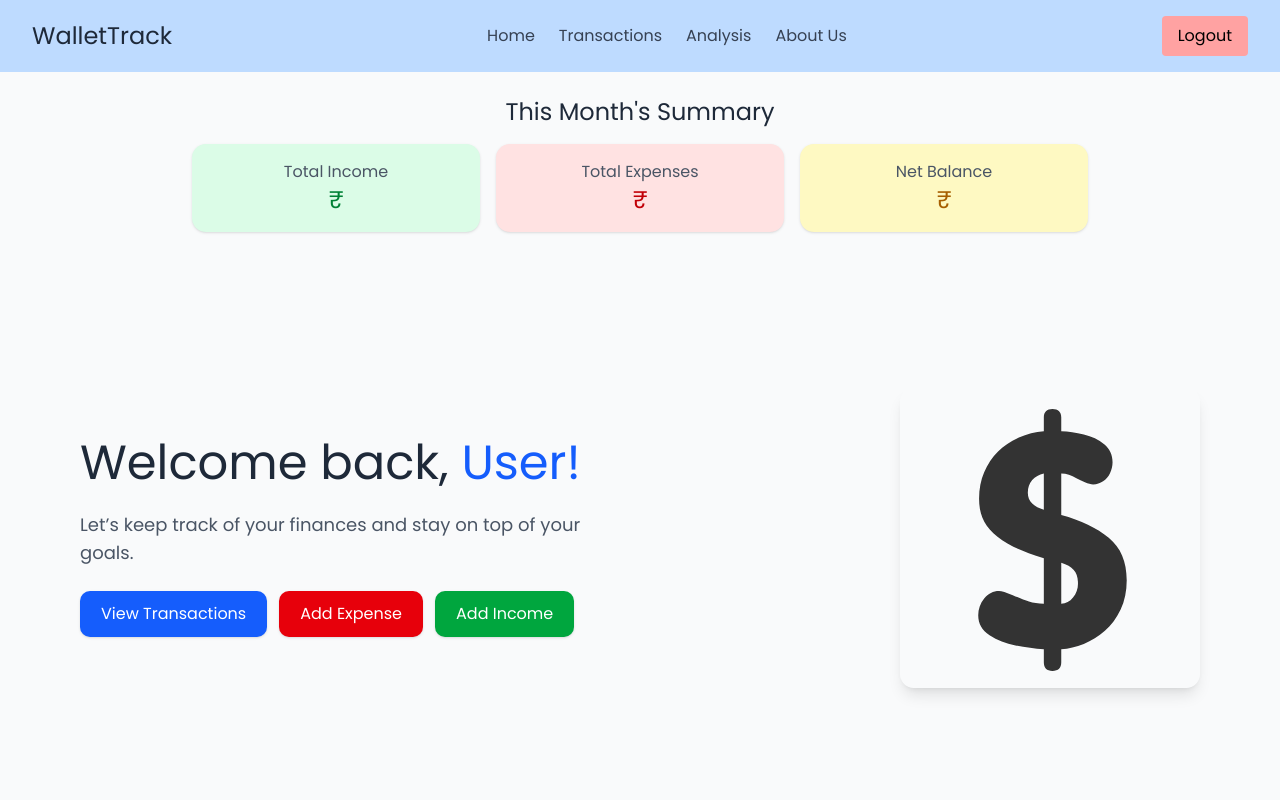
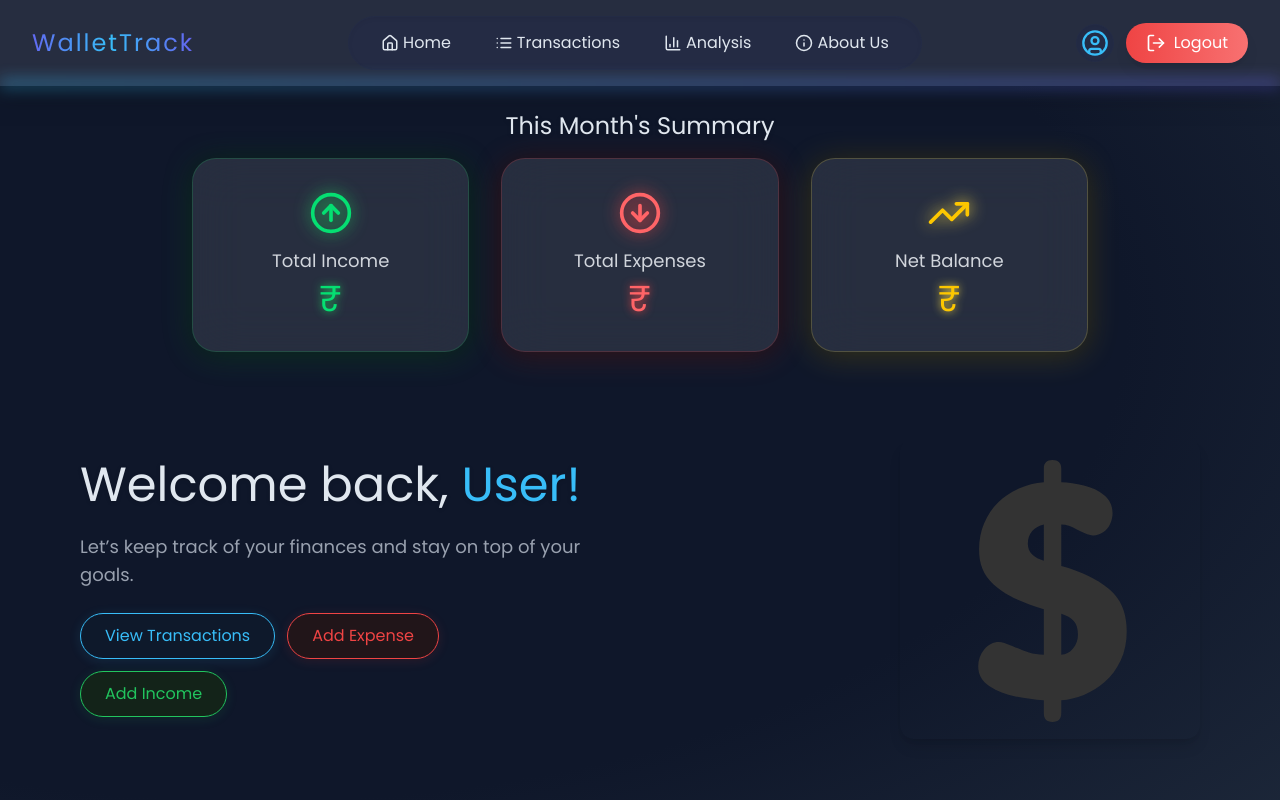
Before and after one commit to karanagg166/Wallet-Track, a Next.js app: page /dashboard in a window 1280 px wide. Built offline with nearby package versions, Linux system fonts and the light colour scheme; no server answers; a web font is replaced by a local one.

Commit message:
dashboard design improved

```diff
--- a/app/dashboard/page.tsx
+++ b/app/dashboard/page.tsx
@@ -1,7 +1,9 @@
 "use client";
 
-import { useEffect, useState } from "react";
+import React, { useEffect, useState, useRef } from "react";
 import { useRouter } from "next/navigation";
+import { motion, AnimatePresence } from "framer-motion";
+import { TrendingUp, ArrowDownCircle, ArrowUpCircle } from "lucide-react";
 
 type SummaryData = {
   totalIncome: number;
@@ -9,12 +11,57 @@ type SummaryData = {
   netBalance: number;
 };
 
+function useCardTilt() {
+  const ref = useRef(null);
+  function handleMouseMove(e) {
+    const card = ref.current;
+    if (!card) return;
+    const rect = card.getBoundingClientRect();
+    const x = e.clientX - rect.left;
+    const y = e.clientY - rect.top;
+    const centerX = rect.width / 2;
+    const centerY = rect.height / 2;
+    const rotateX = ((y - centerY) / centerY) * 6;
+    const rotateY = ((x - centerX) / centerX) * 6;
+    card.style.transform = `rotateX(${-rotateX}deg) rotateY(${rotateY}deg) scale(1.04)`;
+  }
+  function handleMouseLeave() {
+    const card = ref.current;
+    if (!card) return;
+    card.style.transform = "rotateX(0deg) rotateY(0deg) scale(1)";
+  }
+  return { ref, handleMouseMove, handleMouseLeave };
+}
+
 export default function Home() {
   const router = useRouter();
 
   const [userName, setUserName] = useState("User");
   const [summary, setSummary] = useState<SummaryData | null>(null);
   const [loading, setLoading] = useState(true);
+
+  // Card tilt refs
+  const incomeRef = useRef(null);
+  const expenseRef = useRef(null);
+  const balanceRef = useRef(null);
+
+  function handleCardMouseMove(ref, e) {
+    const card = ref.current;
+    if (!card) return;
+    const rect = card.getBoundingClientRect();
+    const x = e.clientX - rect.left;
+    const y = e.clientY - rect.top;
+    const centerX = rect.width / 2;
+    const centerY = rect.height / 2;
+    const rotateX = ((y - centerY) / centerY) * 6;
+    const rotateY = ((x - centerX) / centerX) * 6;
+    card.style.transform = `rotateX(${-rotateX}deg) rotateY(${rotateY}deg) scale(1.04)`;
+  }
+  function handleCardMouseLeave(ref) {
+    const card = ref.current;
+    if (!card) return;
+    card.style.transform = "rotateX(0deg) rotateY(0deg) scale(1)";
+  }
 
   // Fetch summary data
   useEffect(() => {
@@ -80,100 +127,206 @@ export default function Home() {
     fetchData();
   }, []);
 
+  const cardConfigs = [
+    {
+      key: 'income',
+      icon: ArrowUpCircle,
+      iconClass: 'text-green-400 drop-shadow-lg',
+      iconStyle: { filter: 'drop-shadow(0 0 8px #22c55e)' },
+      label: 'Total Income',
+      value: summary?.totalIncome,
+      valueClass: 'text-green-400',
+      valueStyle: { textShadow: '0 0 8px #22c55e' },
+      boxShadow: '0 4px 32px #22c55e33, 0 2px 24px #000a',
+      border: '1.5px solid #22c55e33',
+      hoverBoxShadow: '0 0 0 2px #22c55e, 0 2px 24px #000a',
+      ref: incomeRef,
+    },
+    {
+      key: 'expense',
+      icon: ArrowDownCircle,
+      iconClass: 'text-red-400 drop-shadow-lg',
+      iconStyle: { filter: 'drop-shadow(0 0 8px #ef4444)' },
+      label: 'Total Expenses',
+      value: summary?.totalExpense,
+      valueClass: 'text-red-400',
+      valueStyle: { textShadow: '0 0 8px #ef4444' },
+      boxShadow: '0 4px 32px #ef444433, 0 2px 24px #000a',
+      border: '1.5px solid #ef444433',
+      hoverBoxShadow: '0 0 0 2px #ef4444, 0 2px 24px #000a',
+      ref: expenseRef,
+    },
+    {
+      key: 'balance',
+      icon: TrendingUp,
+      iconClass: summary?.netBalance >= 0 ? 'text-blue-400 drop-shadow-lg' : 'text-yellow-400 drop-shadow-lg',
+      iconStyle: { filter: summary?.netBalance >= 0 ? 'drop-shadow(0 0 8px #38bdf8)' : 'drop-shadow(0 0 8px #fde047)' },
+      label: 'Net Balance',
+      value: summary?.netBalance?.toFixed(2),
+      valueClass: summary?.netBalance >= 0 ? 'text-blue-400' : 'text-yellow-400',
+      valueStyle: { textShadow: summary?.netBalance >= 0 ? '0 0 8px #38bdf8' : '0 0 8px #fde047' },
+      boxShadow: summary?.netBalance >= 0 ? '0 4px 32px #38bdf833, 0 2px 24px #000a' : '0 4px 32px #fde04733, 0 2px 24px #000a',
+      border: summary?.netBalance >= 0 ? '1.5px solid #38bdf833' : '1.5px solid #fde04733',
+      hoverBoxShadow: summary?.netBalance >= 0 ? '0 0 0 2px #38bdf8, 0 2px 24px #000a' : '0 0 0 2px #fde047, 0 2px 24px #000a',
+      ref: balanceRef,
+    },
+  ];
+
   return (
-    <main className="min-h-screen flex flex-col">
+    <main className="min-h-screen flex flex-col" style={{ background: 'radial-gradient(ellipse at 20% 30%, #0f172a 60%, #1e293b 100%)', position: 'relative' }}>
       {/* Summary Section */}
       <section className="px-6 py-6 md:px-20">
-        <h2 className="text-2xl font-bold text-gray-800 mb-4 text-center">
+        <motion.h2
+          initial={{ opacity: 0, y: -20 }}
+          animate={{ opacity: 1, y: 0 }}
+          transition={{ duration: 0.5, delay: 0.1 }}
+          className="text-2xl font-bold text-[#e0e7ef] mb-4 text-center drop-shadow"
+        >
           This Month&apos;s Summary
-        </h2>
+        </motion.h2>
 
         {loading ? (
-          <p className="text-gray-500 text-center">Loading summary...</p>
+          <p className="text-gray-400 text-center">Loading summary...</p>
         ) : (
-          <div className="grid grid-cols-1 md:grid-cols-3 gap-4 max-w-4xl mx-auto">
-            {/* Total Income */}
-            <div className="bg-green-100 rounded-xl p-4 text-center shadow">
-              <p className="text-gray-600">Total Income</p>
-              <p className="text-2xl font-bold text-green-700">
-                ₹{summary?.totalIncome}
-              </p>
-            </div>
-
-            {/* Total Expenses */}
-            <div className="bg-red-100 rounded-xl p-4 text-center shadow">
-              <p className="text-gray-600">Total Expenses</p>
-              <p className="text-2xl font-bold text-red-700">
-                ₹{summary?.totalExpense}
-              </p>
-            </div>
-
-            {/* Net Balance */}
-            <div
-              className={`rounded-xl p-4 text-center shadow ${
-                summary?.netBalance >= 0 ? "bg-blue-100" : "bg-yellow-100"
-              }`}
+          <AnimatePresence>
+            <motion.div
+              className="grid grid-cols-1 md:grid-cols-3 gap-8 max-w-4xl mx-auto"
+              initial="hidden"
+              animate="visible"
+              variants={{
+                visible: { transition: { staggerChildren: 0.18 } },
+                hidden: {},
+              }}
             >
-              <p className="text-gray-600">Net Balance</p>
-              <p
-                className={`text-2xl font-bold ${
-                  summary?.netBalance >= 0
-                    ? "text-blue-700"
-                    : "text-yellow-700"
-                }`}
-              >
-                ₹{summary?.netBalance.toFixed(2)}
-              </p>
-            </div>
-          </div>
+              {cardConfigs.map((card, idx) => {
+                const Icon = card.icon;
+                return (
+                  <motion.div
+                    key={card.key}
+                    ref={card.ref}
+                    variants={{
+                      hidden: { opacity: 0, y: 40 },
+                      visible: { opacity: 1, y: 0 },
+                    }}
+                    whileHover={{
+                      boxShadow: card.hoverBoxShadow,
+                    }}
+                    onMouseMove={e => handleCardMouseMove(card.ref, e)}
+                    onMouseLeave={() => handleCardMouseLeave(card.ref)}
+                    className="rounded-3xl p-8 text-center shadow-xl backdrop-blur-xl bg-white/10 relative overflow-hidden transition-all duration-200"
+                    style={{ boxShadow: card.boxShadow, border: card.border }}
+                  >
+                    <motion.div
+                      whileHover={{ scale: 1.13 }}
+                      transition={{ type: "spring", stiffness: 300 }}
+                      className="flex justify-center mb-3"
+                    >
+                      <Icon size={44} className={card.iconClass} style={card.iconStyle} />
+                    </motion.div>
+                    <p className="text-gray-300 text-lg">{card.label}</p>
+                    <p className={`text-4xl font-extrabold mt-1 tracking-wide ${card.valueClass}`} style={card.valueStyle}>
+                      ₹{card.value}
+                    </p>
+                  </motion.div>
+                );
+              })}
+            </motion.div>
+          </AnimatePresence>
         )}
       </section>
 
       {/* Welcome Section */}
-      <section className="flex flex-col-reverse md:flex-row items-center justify-between flex-1 px-6 py-3 md:px-20">
+      <motion.section
+        initial={{ opacity: 0, y: 40 }}
+        animate={{ opacity: 1, y: 0 }}
+        transition={{ duration: 0.6, delay: 0.2 }}
+        className="flex flex-col-reverse md:flex-row items-center justify-between flex-1 px-6 py-3 md:px-20"
+      >
         {/* Text Content */}
         <div className="flex flex-col gap-6 max-w-lg">
-          <h1 className="text-4xl md:text-5xl font-bold text-gray-800">
-            Welcome back, <span className="text-blue-600">{userName}!</span>
+          <h1 className="text-4xl md:text-5xl font-bold text-[#e0e7ef] drop-shadow">
+            Welcome back, <span className="text-[#38bdf8]">{userName}!</span>
           </h1>
-          <p className="text-gray-600 text-lg">
+          <p className="text-gray-400 text-lg">
             Let’s keep track of your finances and stay on top of your goals.
           </p>
 
           <div className="flex gap-3 flex-wrap">
-            <button
+            <motion.button
+              whileHover={{ scale: 1.09, boxShadow: "0 0 24px #38bdf8, 0 0 8px #fff2" }}
+              whileTap={{ scale: 0.97 }}
               onClick={() => router.push("/dashboard/transactions")}
-              className="bg-blue-600 text-white px-5 py-2.5 rounded-lg hover:bg-blue-700 transition shadow"
+              className="bg-[#101c2fbb] border border-[#38bdf8] text-[#38bdf8] px-6 py-2.5 rounded-full font-bold transition shadow drop-shadow backdrop-blur-lg relative overflow-hidden"
+              style={{ boxShadow: "0 2px 12px #38bdf822" }}
             >
-              View Transactions
-            </button>
-            <button
+              <span className="relative z-10">View Transactions</span>
+              {/* Button shimmer */}
+              <motion.div
+                className="absolute left-0 top-0 w-full h-full pointer-events-none"
+                initial={{ opacity: 0 }}
+                whileHover={{ opacity: 0.18 }}
+                style={{
+                  background: "linear-gradient(120deg, transparent 60%, #38bdf844 100%)",
+                  filter: "blur(8px)",
+                }}
+              />
+            </motion.button>
+            <motion.button
+              whileHover={{ scale: 1.09, boxShadow: "0 0 24px #ef4444, 0 0 8px #fff2" }}
+              whileTap={{ scale: 0.97 }}
               onClick={() => router.push("/dashboard/expenses")}
-              className="bg-red-600 text-white px-5 py-2.5 rounded-lg hover:bg-red-700 transition shadow"
+              className="bg-[#2a1616bb] border border-[#ef4444] text-[#ef4444] px-6 py-2.5 rounded-full font-bold transition shadow drop-shadow backdrop-blur-lg relative overflow-hidden"
+              style={{ boxShadow: "0 2px 12px #ef444422" }}
             >
-              Add Expense
-            </button>
-            <button
+              <span className="relative z-10">Add Expense</span>
+              <motion.div
+                className="absolute left-0 top-0 w-full h-full pointer-events-none"
+                initial={{ opacity: 0 }}
+                whileHover={{ opacity: 0.18 }}
+                style={{
+                  background: "linear-gradient(120deg, transparent 60%, #ef444444 100%)",
+                  filter: "blur(8px)",
+                }}
+              />
+            </motion.button>
+            <motion.button
+              whileHover={{ scale: 1.09, boxShadow: "0 0 24px #22c55e, 0 0 8px #fff2" }}
+              whileTap={{ scale: 0.97 }}
               onClick={() => router.push("/dashboard/incomes")}
-              className="bg-green-600 text-white px-5 py-2.5 rounded-lg hover:bg-green-700 transition shadow"
+              className="bg-[#162a16bb] border border-[#22c55e] text-[#22c55e] px-6 py-2.5 rounded-full font-bold transition shadow drop-shadow backdrop-blur-lg relative overflow-hidden"
+              style={{ boxShadow: "0 2px 12px #22c55e22" }}
             >
-              Add Income
-            </button>
+              <span className="relative z-10">Add Income</span>
+              <motion.div
+                className="absolute left-0 top-0 w-full h-full pointer-events-none"
+                initial={{ opacity: 0 }}
+                whileHover={{ opacity: 0.18 }}
+                style={{
+                  background: "linear-gradient(120deg, transparent 60%, #22c55e44 100%)",
+                  filter: "blur(8px)",
+                }}
+              />
+            </motion.button>
           </div>
         </div>
 
         {/* Illustration */}
-        <div className="mb-8 md:mb-0">
+        <motion.div
+          initial={{ opacity: 0, scale: 0.95 }}
+          animate={{ opacity: 1, scale: 1 }}
+          transition={{ duration: 0.7, delay: 0.3 }}
+          className="mb-8 md:mb-0"
+        >
           <img
             src="/ftmoney.svg"
             alt="Finance Illustration"
             className="w-full max-w-md rounded-xl shadow-lg"
           />
-        </div>
-      </section>
+        </motion.div>
+      </motion.section>
 
       {/* Footer */}
-      <footer className="flex justify-center items-center py-4 bg-gray-50 border-t">
+      <footer className="flex justify-center items-center py-4 bg-transparent border-t border-[#222c37] mt-8">
         <p className="text-gray-500 text-sm">
           © {new Date().getFullYear()} WalletTrack. All rights reserved.
         </p>
--- a/components/Navbar.tsx
+++ b/components/Navbar.tsx
@@ -2,55 +2,108 @@
 
 import { useRouter } from "next/navigation";
 import { useLogout } from "@/app/utils/logout";
+import { Home, BarChart3, List, Info, LogOut, UserCircle } from "lucide-react";
+import { motion } from "framer-motion";
 const Navbar = () => {
   const router = useRouter();
 const logout = useLogout();
   return (
-    <div className="shadow px-8 py-4 flex justify-between items-center bg-blue-200">
-      {/* Logo Section */}
-      <div
+    <motion.nav
+      initial={{ y: -40, opacity: 0 }}
+      animate={{ y: 0, opacity: 1 }}
+      transition={{ duration: 0.5, ease: "easeOut" }}
+      className="px-8 py-4 flex justify-between items-center relative"
+      style={{
+        background: "rgba(20, 28, 48, 0.92)",
+        backdropFilter: "blur(16px)",
+        borderBottom: "none",
+        boxShadow: "0 4px 24px #0008",
+        zIndex: 20,
+      }}
+    >
+      {/* Neon bottom border glow */}
+      <motion.div
+        initial={{ opacity: 0 }}
+        animate={{ opacity: 1 }}
+        transition={{ duration: 1, delay: 0.5 }}
+        className="absolute left-0 right-0 bottom-0 h-1 pointer-events-none"
+        style={{
+          background: "linear-gradient(90deg, #38bdf8 0%, #6366f1 100%)",
+          filter: "blur(8px)",
+          opacity: 0.7,
+        }}
+      />
+      {/* Logo Section with shimmer */}
+      <motion.div
+        whileHover={{ scale: 1.1 }}
+        className="text-2xl font-extrabold cursor-pointer select-none tracking-wide relative"
+        style={{
+          letterSpacing: 2,
+          background: "linear-gradient(90deg, #38bdf8, #6366f1, #38bdf8)",
+          WebkitBackgroundClip: "text",
+          WebkitTextFillColor: "transparent",
+          animation: "shimmer 2.5s infinite linear",
+        }}
         onClick={() => router.push("/dashboard")}
-        className="text-2xl font-bold text-gray-800 cursor-pointer"
       >
         WalletTrack
+        <style>{`
+          @keyframes shimmer {
+            0% { background-position: -400px 0; }
+            100% { background-position: 400px 0; }
+          }
+          .shimmer {
+            background-size: 200% auto;
+          }
+        `}</style>
+      </motion.div>
+
+      {/* Navigation Links - pill container */}
+      <div className="flex space-x-3 bg-[#232b45cc] px-4 py-2 rounded-full shadow-inner border border-[#232b45]">
+        {[
+          { label: "Home", icon: <Home size={18} />, path: "/dashboard" },
+          { label: "Transactions", icon: <List size={18} />, path: "/dashboard/transactions" },
+          { label: "Analysis", icon: <BarChart3 size={18} />, path: "/dashboard/analysis" },
+          { label: "About Us", icon: <Info size={18} />, path: "/dashboard/aboutus" },
+        ].map((item, idx) => (
+          <motion.div
+            key={item.label}
+            whileHover={{
+              scale: 1.13,
+              color: "#38bdf8",
+              boxShadow: "0 0 12px #38bdf8, 0 0 32px #6366f1",
+              backgroundColor: "#1e293b",
+            }}
+            whileTap={{ scale: 0.97 }}
+            onClick={() => router.push(item.path)}
+            className="flex items-center gap-1 px-4 py-1.5 rounded-full font-semibold text-[#e0e7ef] hover:text-[#38bdf8] cursor-pointer transition select-none"
+            style={{ transition: "all 0.18s" }}
+          >
+            {item.icon} {item.label}
+          </motion.div>
+        ))}
       </div>
 
-      {/* Navigation Links */}
-      <div className="flex space-x-6">
-        <div
-          onClick={() => router.push("/dashboard")}
-          className="text-gray-700 hover:text-blue-600 font-bold cursor-pointer transition "
+      {/* Right Section: Avatar + Logout */}
+      <div className="flex items-center gap-3">
+        <motion.div
+          whileHover={{ scale: 1.13, boxShadow: "0 0 16px #38bdf8" }}
+          className="rounded-full bg-[#232b45] p-1 shadow-inner border border-[#232b45] cursor-pointer"
+          style={{ transition: "all 0.18s" }}
         >
-          Home
-        </div>
-        <div
-          onClick={() => router.push("/dashboard/transactions")}
-          className="text-gray-700 hover:text-blue-600 font-medium cursor-pointer transition "
+          <UserCircle size={28} className="text-[#38bdf8]" />
+        </motion.div>
+        <motion.div
+          whileHover={{ scale: 1.13, backgroundColor: "#ef4444", color: "#fff", boxShadow: "0 0 24px #ef4444" }}
+          whileTap={{ scale: 0.97 }}
+          onClick={logout}
+          className="flex items-center gap-2 bg-[#ef4444] text-white px-5 py-2 rounded-full font-bold cursor-pointer transition select-none shadow-lg border-none"
+          style={{ background: "linear-gradient(90deg, #ef4444, #f87171)", border: "none", transition: "all 0.18s" }}
         >
-          Transactions
-        </div>
-        <div
-          onClick={() => router.push("/dashboard/analysis")}
-          className="text-gray-700 hover:text-blue-600 font-medium cursor-pointer transition "
-        >
-          Analysis
-        </div>
-        <div
-          onClick={() => router.push("/dashboard/aboutus")}
-          className="text-gray-700 hover:text-blue-600 font-medium cursor-pointer transition "
-        >
-          About Us
-        </div>
+          <LogOut size={20} /> Logout
+        </motion.div>
       </div>
-
-      {/* Right Section (Button/Profile) */}
-      <div
-        onClick={ logout }
-        className="bg-red-300 text-black px-4 py-2 rounded hover:bg-red-500 transition cursor-pointer"
-      >
-        Logout
-      </div>
-    </div>
+    </motion.nav>
   );
 };
 
```
